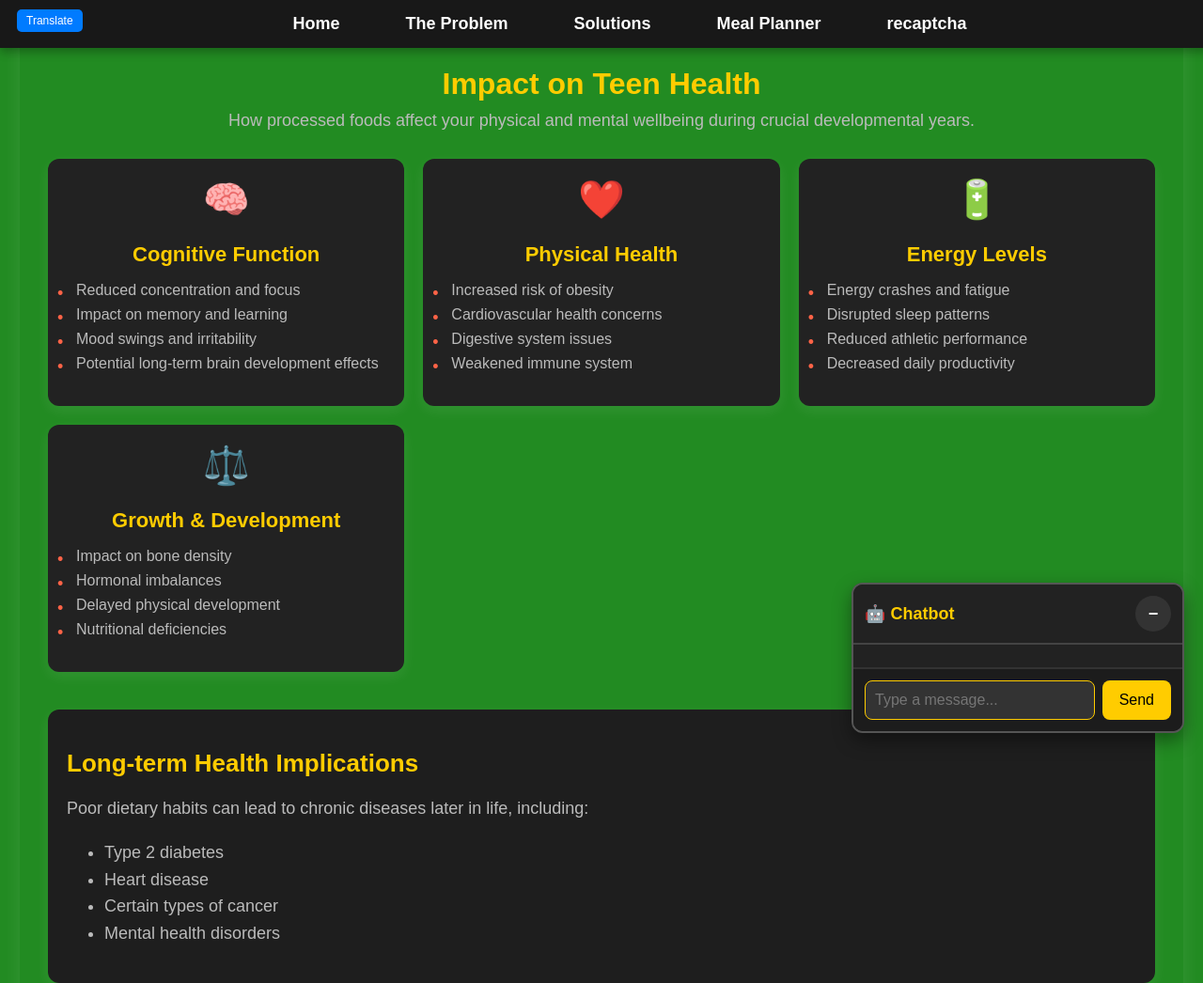
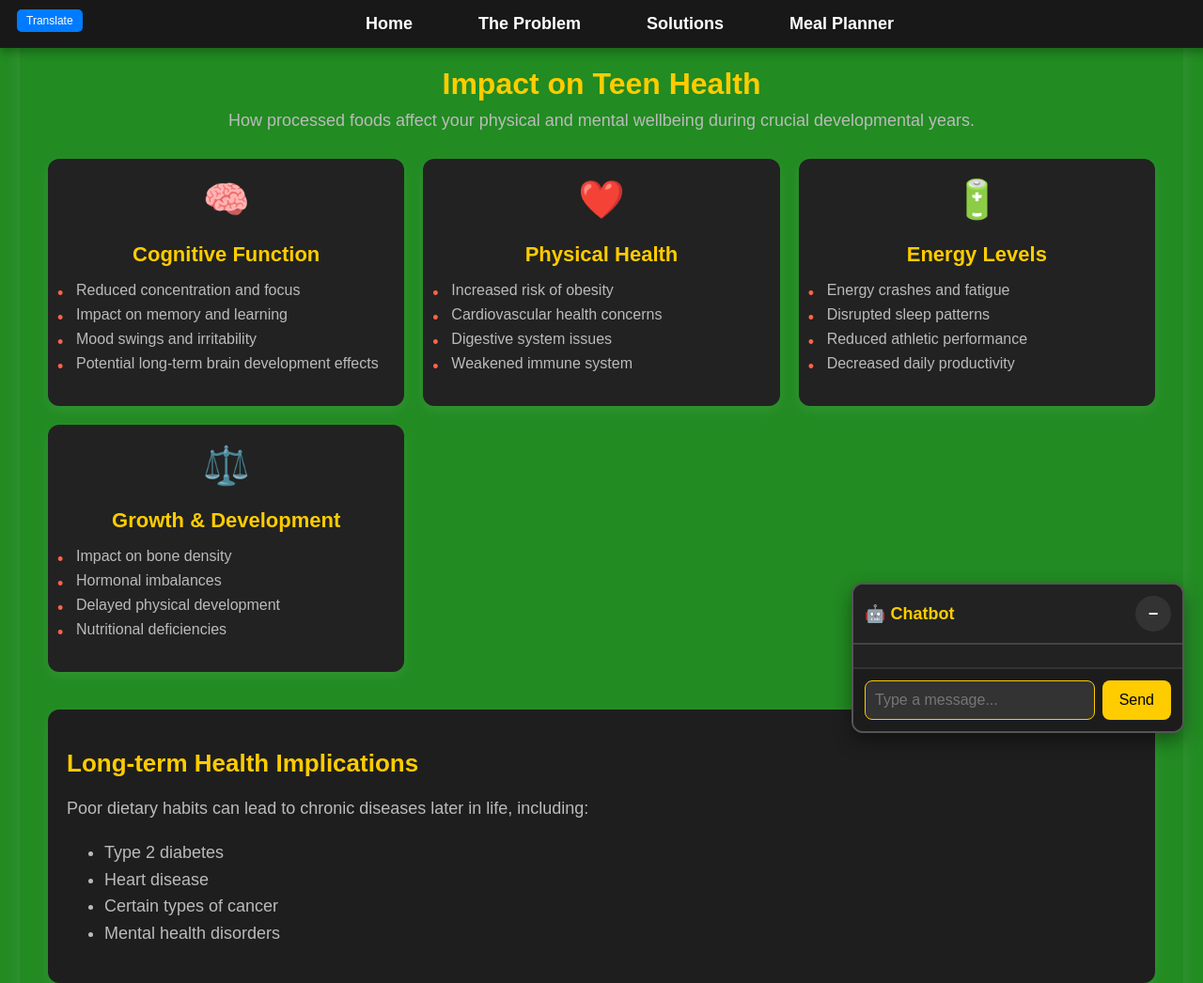
Before and after one commit to advaitreddi/pfmealplanner.org, a plain HTML site: page index.html in a window 1280 px wide. Shown: the top 1046 px of the page at 94% size. Drawn offline with Linux system fonts and the light colour scheme.

Commit message:
Update index.html

```diff
--- a/index.html
+++ b/index.html
@@ -71,7 +71,6 @@
             <li><a href="problem.html">The Problem</a></li>
             <li><a href="solution.html" class="active">Solutions</a></li>
             <li><a href="mealplanner.html">Meal Planner</a></li>
-            <li><a href="grecaptcha.html">recaptcha</a></li>
         </ul>
     </nav>
 
```
